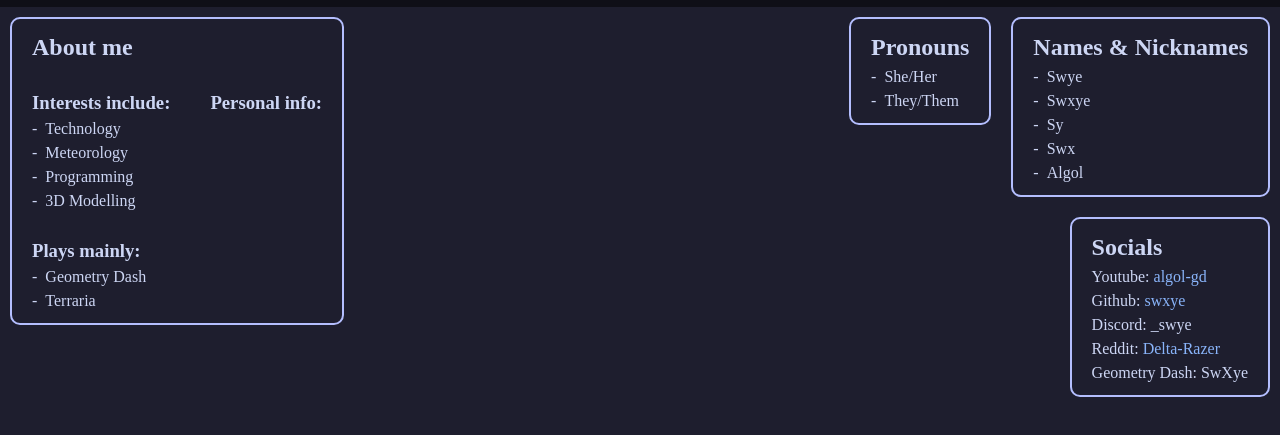
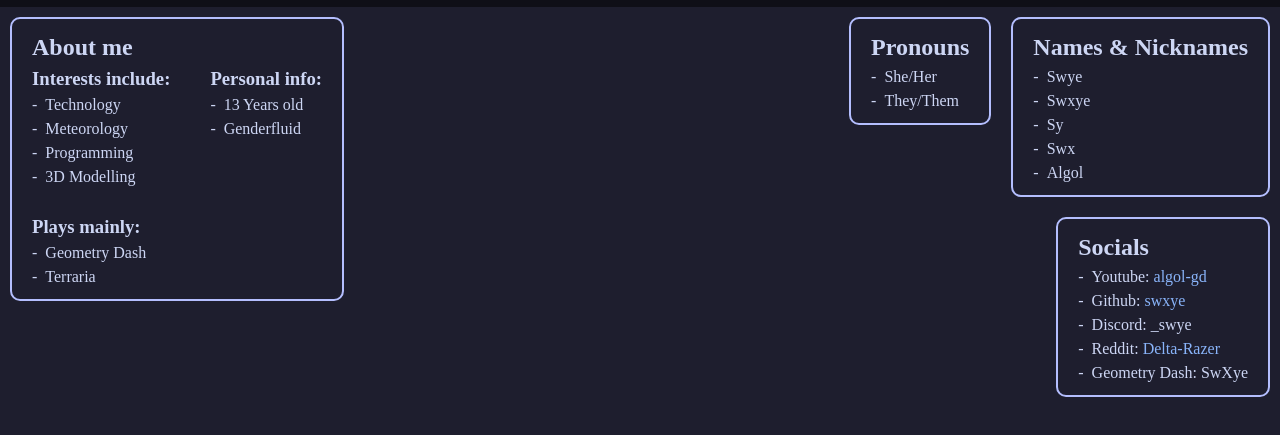
Before and after one commit to Swye-0/Swye-0.github.io, a plain HTML site: page homepage/index.html in a window 1280 px wide. Shown: the part 61-496 px from the top of the page. Drawn offline with Linux system fonts and the light colour scheme.

Commit message:
fixed some spacing

```diff
--- a/homepage/homepage.css
+++ b/homepage/homepage.css
@@ -37,6 +37,14 @@ a {
 
 .clear{
     clear:both;
+}
+
+html {
+    overflow-y: scroll;
+    scrollbar-width: none;
+}
+html::-webkit-scrollbar {
+    display: none;
 }
 
 #top_bar {
--- a/homepage/index.html
+++ b/homepage/index.html
@@ -16,7 +16,6 @@
         <div id="about_me">
             <h2>About me</h2>
             <ul>
-                <br>
                 <div id="left_fact_column">
                     <h3>Interests include:</h3>
                     <ul>
@@ -34,6 +33,10 @@
                 </div>
                 <div id="right_fact_column">
                     <h3>Personal info:</h3>
+                    <ul>
+                        <li>13 Years old</li>
+                        <li>Genderfluid</li>
+                    </ul>
                 </div>
             </ul>
         </div>
@@ -58,11 +61,13 @@
         </div>
         <div id="socials">
             <h2>Socials</h2>
-            <p>Youtube: <a href="https://www.youtube.com/@algol-gd">algol-gd</a></p>
-            <p>Github: <a href="https://github.com/swxye">swxye</a></p>
-            <p>Discord: _swye</p>
-            <p>Reddit: <a href="https://www.reddit.com/user/Delta-Razer/">Delta-Razer</a></p>
-            <p>Geometry Dash: SwXye</p>
+            <ul>
+                <li>Youtube: <a href="https://www.youtube.com/@algol-gd">algol-gd</a></li>
+                <li>Github: <a href="https://github.com/swxye">swxye</a></li>
+                <li>Discord: _swye</li>
+                <li>Reddit: <a href="https://www.reddit.com/user/Delta-Razer/">Delta-Razer</a></li>
+                <li>Geometry Dash: SwXye</li>
+            </ul>
         </div>
     </div>
     <div class="clear"></div>
```
